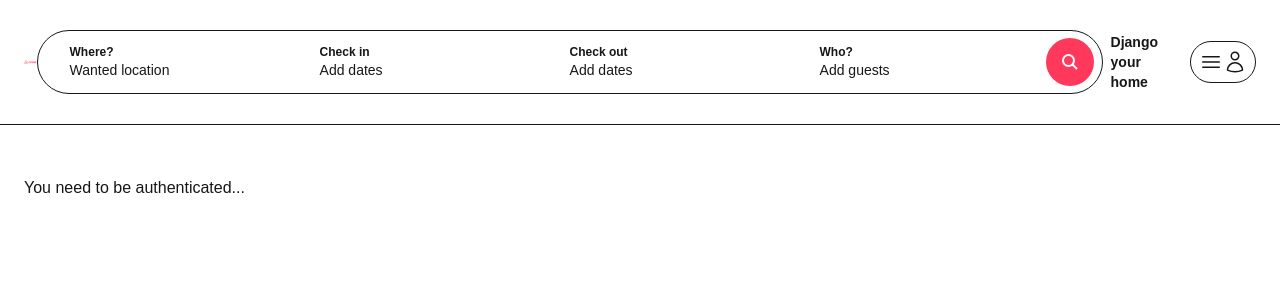
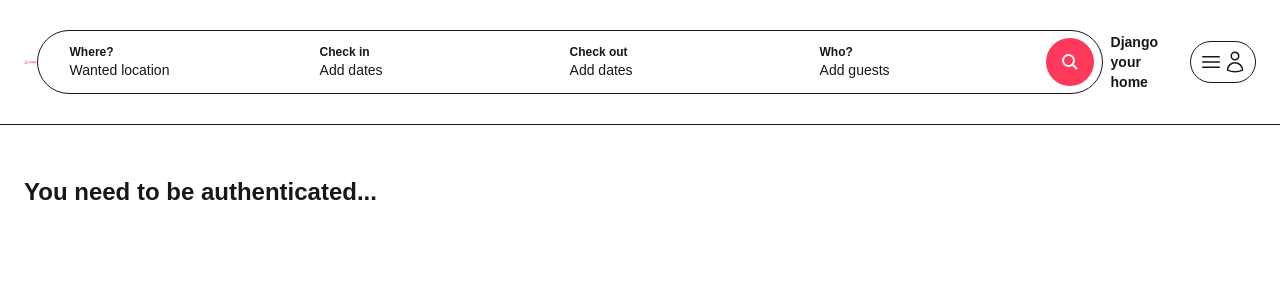
Before and after one commit to yousef-rezaei/bnb_frontend, a Next.js app: page /inbox/1 in a window 1280 px wide. Shown: the top 300 px of the page. Built offline with nearby package versions, Linux system fonts and the light colour scheme; no server answers; what world-countries would draw is missing.

Commit message:
fix inbox page errors10

```diff
--- a/app/inbox/[id]/page.tsx
+++ b/app/inbox/[id]/page.tsx
@@ -1,12 +1,7 @@
-
-
-
-import { getUserId } from "../../lib/actions";
-import React, {useState, useEffect } from 'react';
+import { getUserId, getAccessToken } from "@/app/lib/actions";
 import apiService from "@/app/services/apiService";
 import ConversationDetail from "@/app/components/inbox/ConversationDetail";
 import { UserType } from "../page";
-import { getAccessToken } from "../../lib/actions";
 
 export type MessageType = {
   id: string;
@@ -14,23 +9,27 @@ export type MessageType = {
   body: string;
   conversationId: string;
   sent_to: UserType;
-    created_by: UserType
-}
+  created_by: UserType;
+};
 
-const ConversationPage = async ({ params }: { params: Promise<{ id: string }> }) => {
-    const  {id}  = await params;
+
+const ConversationPage = async ({
+  params,
+}: {
+  params: { id: string };
+}) => {
   const userId = await getUserId();
   const token = await getAccessToken();
 
   if (!userId || !token) {
     return (
-            <main className="max-w-[1500px] max-auto px-6 py-12">
-                <p>You need to be authenticated...</p>
+      <main className="max-w-[1500px] mx-auto px-6 py-12">
+        <p className="text-2xl font-bold">You need to be authenticated...</p>
       </main>
-        )
+    );
   }
 
-    const conversation = await apiService.get(`/api/chat/${id}/`)
+  const conversation = await apiService.get(`/api/chat/${params.id}/`);
 
   return (
     <main className="max-w-[1500px] mx-auto px-6 pb-6">
@@ -41,7 +40,7 @@ const ConversationPage = async ({ params }: { params: Promise<{ id: string }> })
         conversation={conversation.conversation}
       />
     </main>
-    )
-}
+  );
+};
 
 export default ConversationPage;
```
Lines whose indentation alone changed are shown as unchanged.
